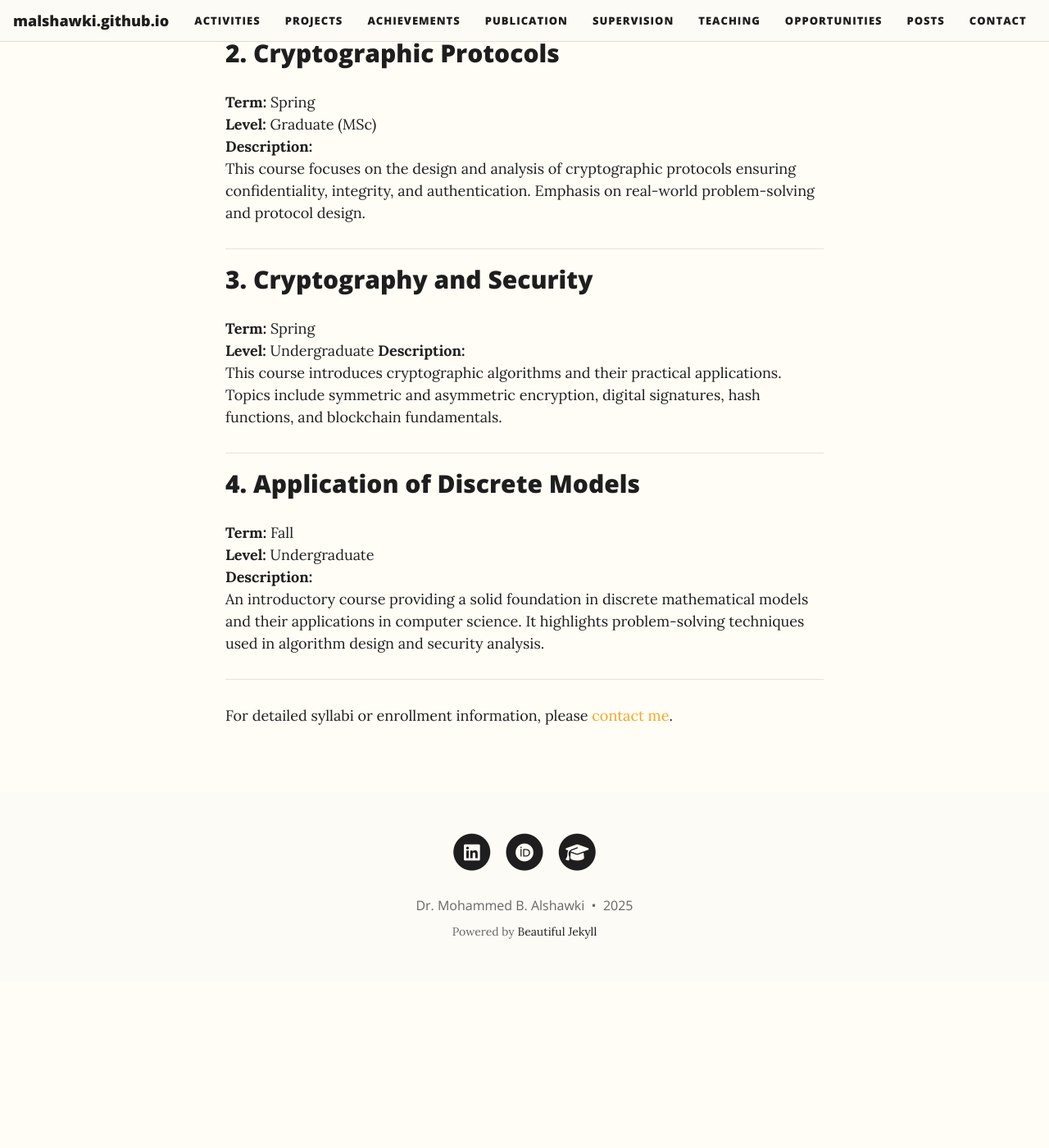
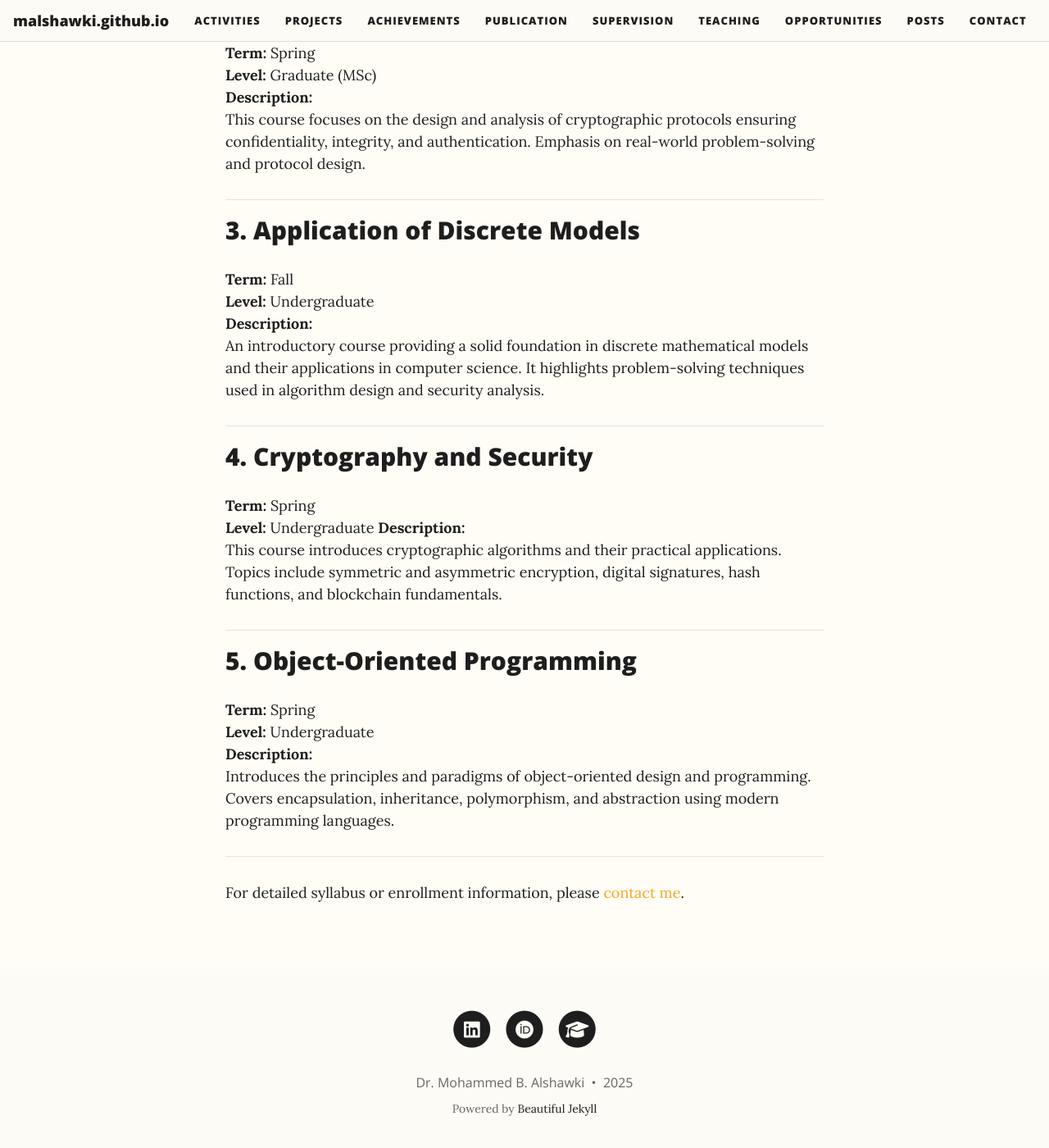
Before and after one commit to malshawki/malshawki.github.io, a Jekyll site: the page built from teaching.md, in a window 1280 px wide and 1400 px high, scrolled down 696 px. Shown: the whole window at 82% size. Built offline with Jekyll 4.4.1, drawn with Linux system fonts in a browser that asks for light colours; comment, search, counter and statistics services are not loaded; before the commit the page ends 1893 px from its top, so only the background shows below that.

Commit message:
Update teaching.md

```diff
--- a/teaching.md
+++ b/teaching.md
@@ -26,7 +24,15 @@ This course focuses on the design and analysis of cryptographic protocols ensuri
 
 ---
 
-## 3. Cryptography and Security
+## 3. Application of Discrete Models
+**Term:** Fall
+**Level:** Undergraduate
+**Description:**
+An introductory course providing a solid foundation in discrete mathematical models and their applications in computer science. It highlights problem-solving techniques used in algorithm design and security analysis.
+
+---
+
+## 4. Cryptography and Security
 **Term:** Spring
 **Level:** Undergraduate
 **Description:**
@@ -34,13 +40,12 @@ This course introduces cryptographic algorithms and their practical applications
 
 ---
 
-## 4. Application of Discrete Models
-**Term:** Fall
+## 5. Object-Oriented Programming
+**Term:** Spring
 **Level:** Undergraduate
 **Description:**
-An introductory course providing a solid foundation in discrete mathematical models and their applications in computer science. It highlights problem-solving techniques used in algorithm design and security analysis.
-
+Introduces the principles and paradigms of object-oriented design and programming. Covers encapsulation, inheritance, polymorphism, and abstraction using modern programming languages.
 
 ---
 
-For detailed syllabi or enrollment information, please [contact me](/contact.md).
+For detailed syllabus or enrollment information, please [contact me](/contact.md).
```
Also changed, not shown: other parts of teaching.md (+0 -2 lines).
